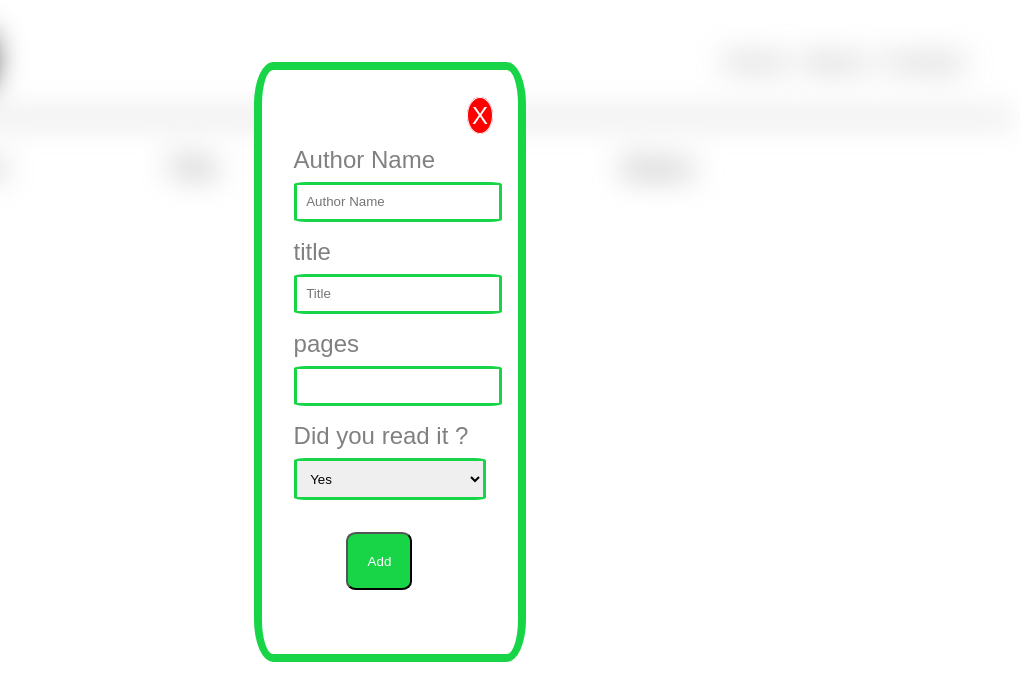
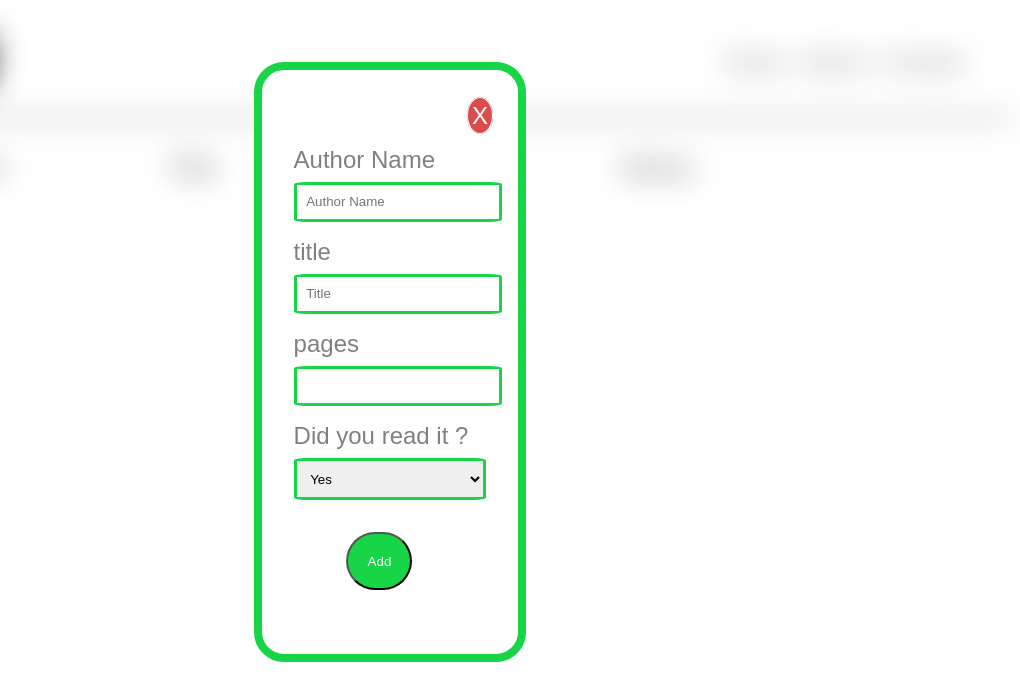
Before and after one commit to emadsamy-cell/Library, a plain HTML site: page index.html in a window 1280 px wide. Both pictures are taken after a click on the button "add book". Shown: the full height of the page, 260-1280 px from the left. Drawn offline with Linux system fonts and the light colour scheme.

Commit message:
edit style

```diff
--- a/style.css
+++ b/style.css
@@ -45,13 +45,13 @@ header{
 }
 .add{
     background-color: #17d546;
-    border-radius:15% ;
+    border-radius:30px ;
     cursor: pointer;
     padding: 1.2rem;
-    -webkit-border-radius:15% ;
-    -moz-border-radius:15% ;
-    -ms-border-radius:15% ;
-    -o-border-radius:15% ;
+    -webkit-border-radius:30px ;
+    -moz-border-radius:30px ;
+    -ms-border-radius:30px ;
+    -o-border-radius:30px ;
     color: white;
     margin: 2rem;
 }
@@ -75,18 +75,18 @@ header{
     background-color: white;
     padding: 2rem;
     border: .5rem solid  #17d546;
-    border-radius: 7%;
-    -webkit-border-radius: 7%;
-    -moz-border-radius: 7%;
-    -ms-border-radius: 7%;
-    -o-border-radius: 7%;
+    border-radius: 30px;
+    -webkit-border-radius: 30px;
+    -moz-border-radius: 30px;
+    -ms-border-radius: 30px;
+    -o-border-radius: 30px;
 }
 .exit{
     position: relative;
     left: 90%;
     padding: 4px;
     border: 1px solid;
-    background-color: red;
+    background-color: rgb(220, 76, 76);
     color: white;
     cursor: pointer;
     border-radius: 50%;
@@ -94,6 +94,9 @@ header{
     -moz-border-radius: 50%;
     -ms-border-radius: 50%;
     -o-border-radius: 50%;
+}
+.exit:hover{
+    box-shadow: 2px 2px 8px black;
 }
 .group_input{
     width: 100%;
```
